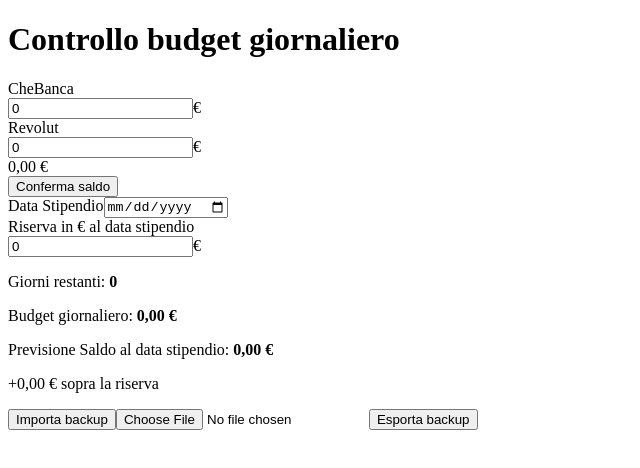
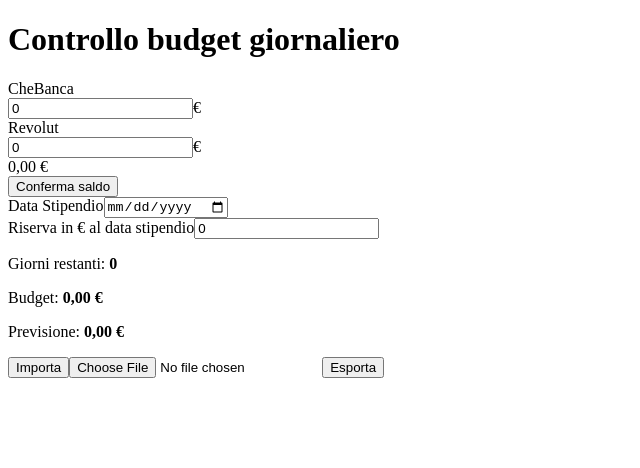
Before and after one commit to mtagliavia86-creator/budget-app, a React app in the folder src/: page / in a window 1280 px wide. Shown: the top 468 px of the page, without its empty margins (0-640 px from the left). Built offline with nearby package versions, Linux system fonts and the light colour scheme; the HTML template or start-up script is replaced by a standard one.

Commit message:
Update BudgetApp.jsx

```diff
--- a/src/BudgetApp.jsx
+++ b/src/BudgetApp.jsx
@@ -1,3 +1,4 @@
+import React from "react";
 import { useState, useMemo, useEffect, useRef } from "react";
 
 // VERSIONE STABILE: 2.1
@@ -12,7 +13,6 @@ export default function BudgetApp() {
   const [lastUpdate, setLastUpdate] = useState(null);
 
   const fileInputRef = useRef(null);
-
   const [swipe, setSwipe] = useState({ index: null, x: 0, startX: 0 });
 
   const formatEuro = (val) =>
@@ -46,7 +46,6 @@ export default function BudgetApp() {
     );
   }, [saldo, chebanca, revolut, targetDate, minimo, storico, lastUpdate]);
 
-  // FIX formato timestamp
   const formatTimestamp = (date) => {
     const d = new Date(date);
     const pad = (n) => n.toString().padStart(2, "0");
@@ -63,11 +62,10 @@ export default function BudgetApp() {
     setSaldo(saldoCalcolato);
     setLastUpdate(timestamp);
 
-    const nuovoStorico = [
+    setStorico([
       ...storico,
       { data: timestamp, raw: Date.now(), saldo: saldoCalcolato }
-    ];
-    setStorico(nuovoStorico);
+    ]);
   };
 
   const exportData = () => {
@@ -97,19 +95,20 @@ export default function BudgetApp() {
 
         const merged = Array.from(map.values()).sort((a, b) => {
           if (a.raw && b.raw) return a.raw - b.raw;
-          return new Date(a.data) - new Date(b.data);
+          return 0;
         });
 
         setStorico(merged);
-        setSaldo(parsed.saldo || saldo);
-        setChebanca(parsed.chebanca || chebanca);
-        setRevolut(parsed.revolut || revolut);
-        setTargetDate(parsed.targetDate || targetDate);
-        setMinimo(parsed.minimo || minimo);
-        setLastUpdate(parsed.lastUpdate || lastUpdate);
+        setSaldo(parsed.saldo ?? saldo);
+        setChebanca(parsed.chebanca ?? chebanca);
+        setRevolut(parsed.revolut ?? revolut);
+        setTargetDate(parsed.targetDate ?? targetDate);
+        setMinimo(parsed.minimo ?? minimo);
+        setLastUpdate(parsed.lastUpdate ?? lastUpdate);
 
         alert("Backup unito correttamente");
-      } catch {
+      } catch (err) {
+        console.error(err);
         alert("Errore durante l'import");
       }
     };
@@ -121,7 +120,6 @@ export default function BudgetApp() {
     const updated = [...storico];
     updated.splice(index, 1);
     setStorico(updated);
-
     if (navigator.vibrate) navigator.vibrate(15);
   };
 
@@ -131,45 +129,33 @@ export default function BudgetApp() {
 
   const handleTouchMove = (e) => {
     if (swipe.index === null) return;
-    const currentX = e.touches[0].clientX;
-    const diff = currentX - swipe.startX;
-
+    const diff = e.touches[0].clientX - swipe.startX;
     if (diff < 0) {
       setSwipe((prev) => ({ ...prev, x: Math.max(diff, -120) }));
     }
   };
 
   const handleTouchEnd = (index) => {
-    if (swipe.x < -80) {
-      rimuoviVoceStorico(index);
-    }
+    if (swipe.x < -80) rimuoviVoceStorico(index);
     setSwipe({ index: null, x: 0, startX: 0 });
   };
 
   const giorniRestanti = useMemo(() => {
     if (!targetDate) return 0;
-    const oggi = new Date();
-    const target = new Date(targetDate);
-    const diff = Math.ceil((target - oggi) / (1000 * 60 * 60 * 24));
+    const diff = Math.ceil((new Date(targetDate) - new Date()) / 86400000);
     return diff > 0 ? diff : 0;
   }, [targetDate]);
 
   const budgetGiornaliero = useMemo(() => {
-    if (giorniRestanti === 0) return 0;
-    return (saldo - minimo) / giorniRestanti;
+    return giorniRestanti ? (saldo - minimo) / giorniRestanti : 0;
   }, [saldo, minimo, giorniRestanti]);
 
   const previsione = useMemo(() => {
-    if (giorniRestanti === 0) return saldo;
     return saldo - budgetGiornaliero * giorniRestanti;
   }, [saldo, budgetGiornaliero, giorniRestanti]);
 
-  const scostamento = useMemo(() => previsione - minimo, [previsione, minimo]);
-
-  const percentuale = useMemo(() => {
-    if (minimo === 0) return 0;
-    return (scostamento / minimo) * 100;
-  }, [scostamento, minimo]);
+  const scostamento = previsione - minimo;
+  const percentuale = minimo ? (scostamento / minimo) * 100 : 0;
 
   const statoClasse =
     scostamento >= 0
@@ -180,20 +166,11 @@ export default function BudgetApp() {
 
   const speseGiornaliere = useMemo(() => {
     if (storico.length < 2) return [];
-
-    const res = [];
-    for (let i = 1; i < storico.length; i++) {
-      const prev = storico[i - 1];
-      const curr = storico[i];
-      const spesa = prev.saldo - curr.saldo;
-
-      res.push({
+    return storico.slice(1).map((curr, i) => ({
       data: curr.data,
-        spesa,
-        index: i
-      });
-    }
-    return res;
+      spesa: storico[i].saldo - curr.saldo,
+      index: i + 1
+    }));
   }, [storico]);
 
   return (
@@ -202,32 +179,28 @@ export default function BudgetApp() {
         <h1 className="text-xl font-bold text-center">Controllo budget giornaliero</h1>
 
         <div className="grid grid-cols-2 gap-3">
-          <div>
-            <label className="text-sm font-medium">CheBanca</label>
+          {["CheBanca", "Revolut"].map((label, i) => {
+            const val = i === 0 ? chebanca : revolut;
+            const setter = i === 0 ? setChebanca : setRevolut;
+            return (
+              <div key={label}>
+                <label className="text-sm font-medium">{label}</label>
                 <div className="relative mt-1">
                   <input
                     type="text"
                     inputMode="decimal"
-                value={chebanca}
-                onChange={(e) => setChebanca(e.target.value)}
+                    value={val}
+                    onChange={(e) => {
+                      const v = e.target.value.replace(/[^0-9.]/g, "");
+                      setter(v === "" ? 0 : Number(v));
+                    }}
                     className="w-full p-2 pr-8 border rounded"
                   />
                   <span className="absolute right-2 top-1/2 -translate-y-1/2 text-gray-500">€</span>
                 </div>
               </div>
-          <div>
-            <label className="text-sm font-medium">Revolut</label>
-            <div className="relative mt-1">
-              <input
-                type="text"
-                inputMode="decimal"
-                value={revolut}
-                onChange={(e) => setRevolut(e.target.value)}
-                className="w-full p-2 pr-8 border rounded"
-              />
-              <span className="absolute right-2 top-1/2 -translate-y-1/2 text-gray-500">€</span>
-            </div>
-          </div>
+            );
+          })}
         </div>
 
         <div className="p-2 border rounded bg-gray-50 font-semibold text-center">
@@ -238,7 +211,6 @@ export default function BudgetApp() {
           Conferma saldo
         </button>
 
-        <div className="space-y-3">
         <div>
           <label className="text-sm font-medium">Data Stipendio</label>
           <input
@@ -253,97 +225,34 @@ export default function BudgetApp() {
           <label className="text-sm font-medium">
             Riserva in € al {targetDate ? new Date(targetDate).toLocaleDateString("it-IT") : "data stipendio"}
           </label>
-            <div className="relative mt-1">
           <input
             type="text"
             inputMode="decimal"
             value={minimo}
-                onChange={(e) => setMinimo(Number(e.target.value))}
-                className="w-full p-2 pr-8 border rounded"
+            onChange={(e) => {
+              const v = e.target.value.replace(/[^0-9.]/g, "");
+              setMinimo(v === "" ? 0 : Number(v));
+            }}
+            className="w-full p-2 border rounded mt-1"
           />
-              <span className="absolute right-2 top-1/2 -translate-y-1/2 text-gray-500">€</span>
         </div>
-          </div>
+
+        <div>
+          <p>Giorni restanti: <strong>{giorniRestanti}</strong></p>
+          <p>Budget: <strong className={statoClasse}>{formatEuro(budgetGiornaliero)}</strong></p>
+          <p>
+            Previsione:
+            <strong className={statoClasse}> {formatEuro(previsione)}</strong>
+          </p>
         </div>
 
         <div className="space-y-2">
-          <p>
-            Giorni restanti: <strong>{giorniRestanti}</strong>
-          </p>
-          <p>
-            Budget giornaliero: <strong className={statoClasse}>{formatEuro(budgetGiornaliero)}</strong>
-          </p>
-          <p>
-            Previsione Saldo al {targetDate ? new Date(targetDate).toLocaleDateString("it-IT") : "data stipendio"}:
-            <strong className={statoClasse}> {formatEuro(previsione)}</strong>
-          </p>
-          <p className={`${statoClasse} text-sm font-semibold`}>
-            {scostamento >= 0
-              ? `+${formatEuro(scostamento)} sopra la riserva`
-              : `-${formatEuro(Math.abs(scostamento))} sotto la riserva`}
-          </p>
-        </div>
-
-        {speseGiornaliere.length > 0 && (
-          <div className="pt-4">
-            <h2 className="font-semibold mb-2">Storico spese</h2>
-            <div className="space-y-2 text-sm">
-              {[...speseGiornaliere].reverse().map((s, idx) => {
-                const realIndex = speseGiornaliere.length - 1 - idx;
-                return (
-                  <div
-                    key={realIndex}
-                    onTouchStart={(e) => handleTouchStart(e, realIndex)}
-                    onTouchMove={handleTouchMove}
-                    onTouchEnd={() => handleTouchEnd(realIndex)}
-                    className="relative overflow-hidden rounded-xl"
-                  >
-                    <div className="absolute inset-0 bg-red-500 flex items-center justify-end pr-4 text-white font-bold">
-                      elimina
-                    </div>
-
-                    <div
-                      className="relative z-10 flex justify-between items-center p-2 bg-white transition-transform duration-150"
-                      style={{
-                        transform:
-                          swipe.index === realIndex
-                            ? `translateX(${swipe.x}px)`
-                            : "translateX(0px)"
-                      }}
-                    >
-                      <span>{s.data?.replace(/-/g, "/")}</span>
-
-                      <span className={`${s.spesa >= 0 ? "text-red-600" : "text-green-600"} font-semibold`}>
-                        {`${s.spesa >= 0 ? "-" : "+"}${formatEuro(Math.abs(s.spesa))}`}
-                      </span>
-                    </div>
-                  </div>
-                );
-              })}
-            </div>
-          </div>
-        )}
-
-        <div className="space-y-2">
-          <button
-            onClick={() => fileInputRef.current.click()}
-            className="w-full p-2 bg-gray-700 text-white rounded"
-          >
-            Importa backup
+          <button onClick={() => fileInputRef.current.click()} className="w-full p-2 bg-gray-700 text-white rounded">
+            Importa
           </button>
-
-          <input
-            type="file"
-            ref={fileInputRef}
-            onChange={importData}
-            className="hidden"
-          />
-
-          <button
-            onClick={exportData}
-            className="w-full p-2 bg-blue-600 text-white rounded"
-          >
-            Esporta backup
+          <input type="file" ref={fileInputRef} onChange={importData} className="hidden" />
+          <button onClick={exportData} className="w-full p-2 bg-blue-600 text-white rounded">
+            Esporta
           </button>
         </div>
       </div>
```
Lines whose indentation alone changed are shown as unchanged.
